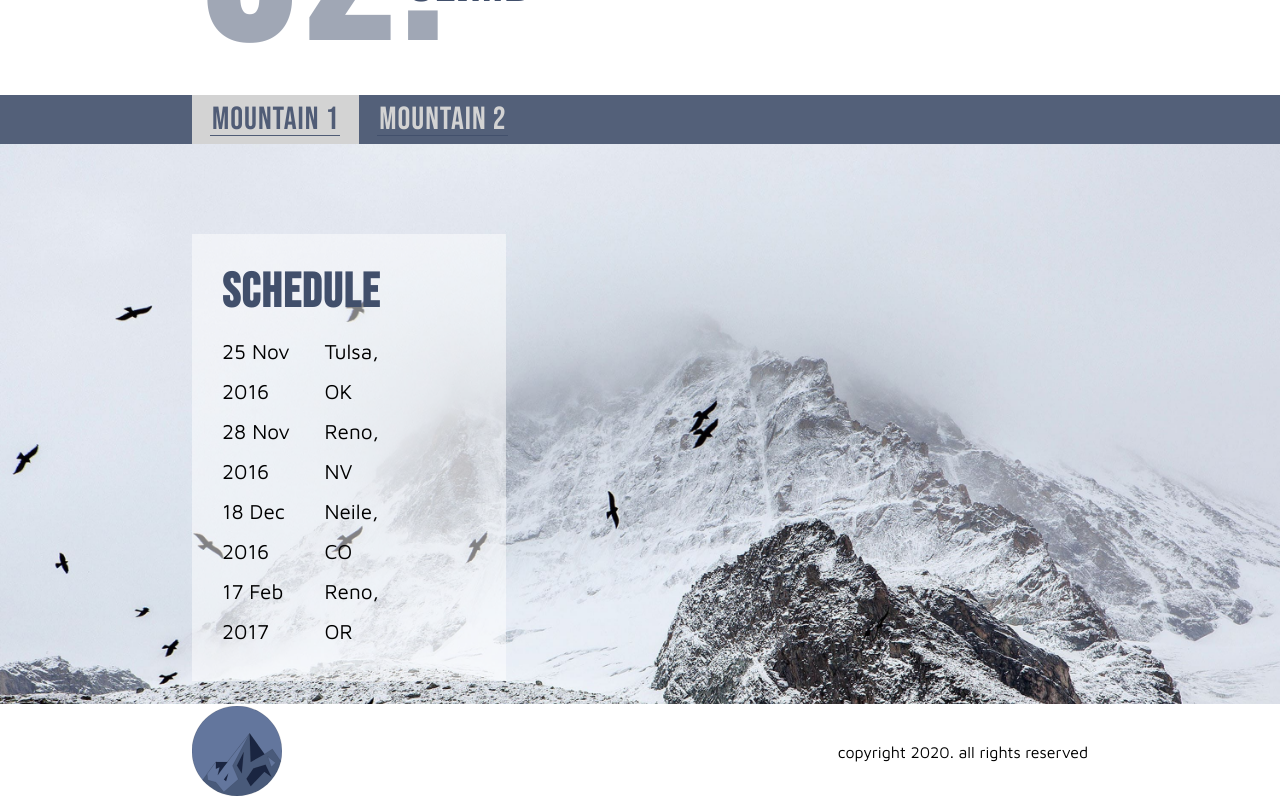
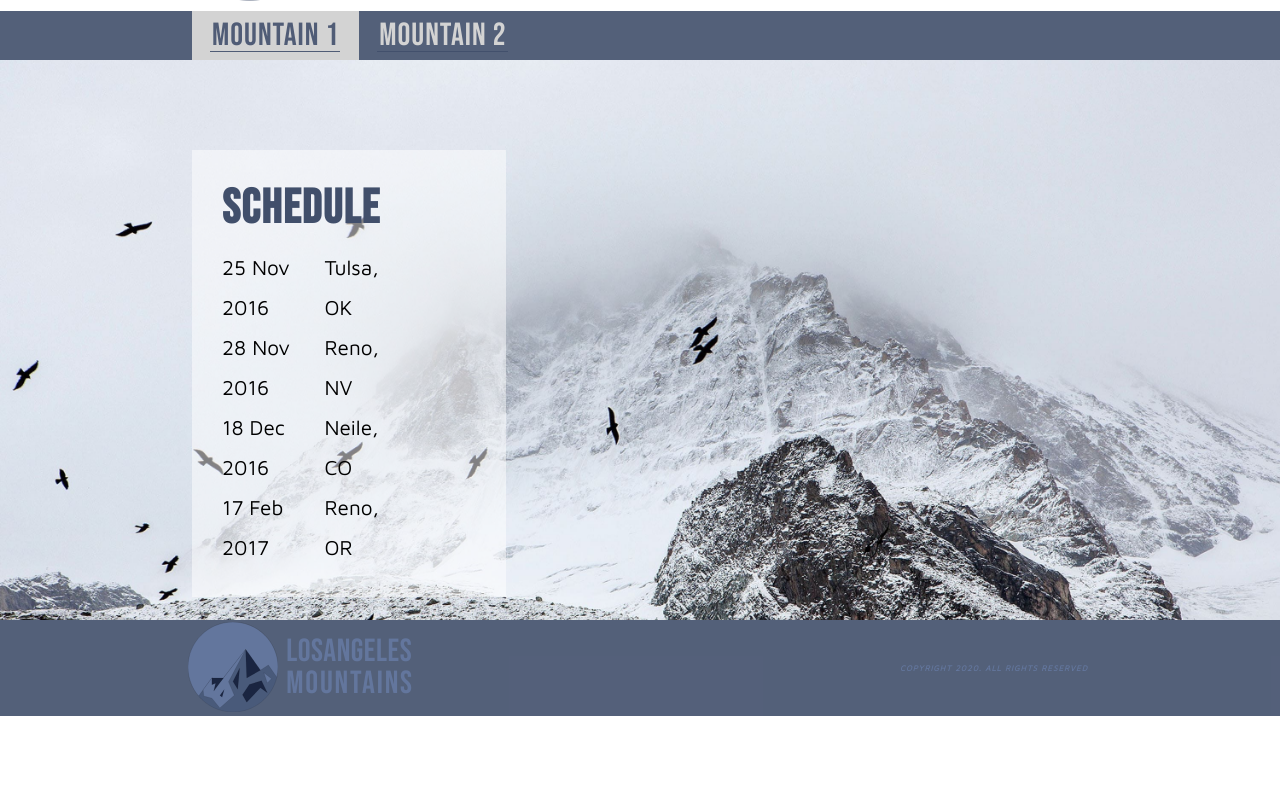
Before and after one commit to Durdona/Mockup-In-Vue.js, a Vue app: page / in a window 1280 px wide. Shown: the part 1885-2685 px from the top of the page. After the commit the page ends 2601 px from the top, so only its background shows below. Built offline with nearby package versions, Linux system fonts and the light colour scheme.

Commit message:
footer section added

```diff
--- a/src/components/Climb.vue
+++ b/src/components/Climb.vue
@@ -100,6 +100,7 @@ export default {
   display: flex;
   justify-content: space-between;
   align-items: center;
+  height: 25vh;
 }
 .climb-headline {
   position: relative;
@@ -125,6 +126,7 @@ export default {
   width: 70%;
   padding-right: 5%;
   padding-left: 5%;
+  line-height: 1.5rem;
 }
 //  ++++++++++++++++++++ Building Tab ++++++++++++++++++++
 .climb-background {
--- a/src/components/Footer.vue
+++ b/src/components/Footer.vue
@@ -24,5 +24,29 @@
 export default {};
 </script>
 
-<style>
+<style lang="scss" >
+footer {
+  background: rgba(65, 79, 107, 0.9);
+}
+.footer-copyright {
+  text-transform: uppercase;
+  font-size: 8px !important;
+  font-style: italic;
+  color: #63769d;
+  font-weight: bold;
+  letter-spacing: 1px;
+}
+.logo-headline-wrapper {
+  display: flex;
+  flex-flow: column;
+  padding-left: 4%;
+  text-transform: uppercase;
+  font-family: "Bebas Neue", cursive;
+  font-size: 2rem;
+  line-height: 2rem;
+  & .losangeles,
+  & .mountains {
+    color: #63769d;
+  }
+}
 </style>
```
